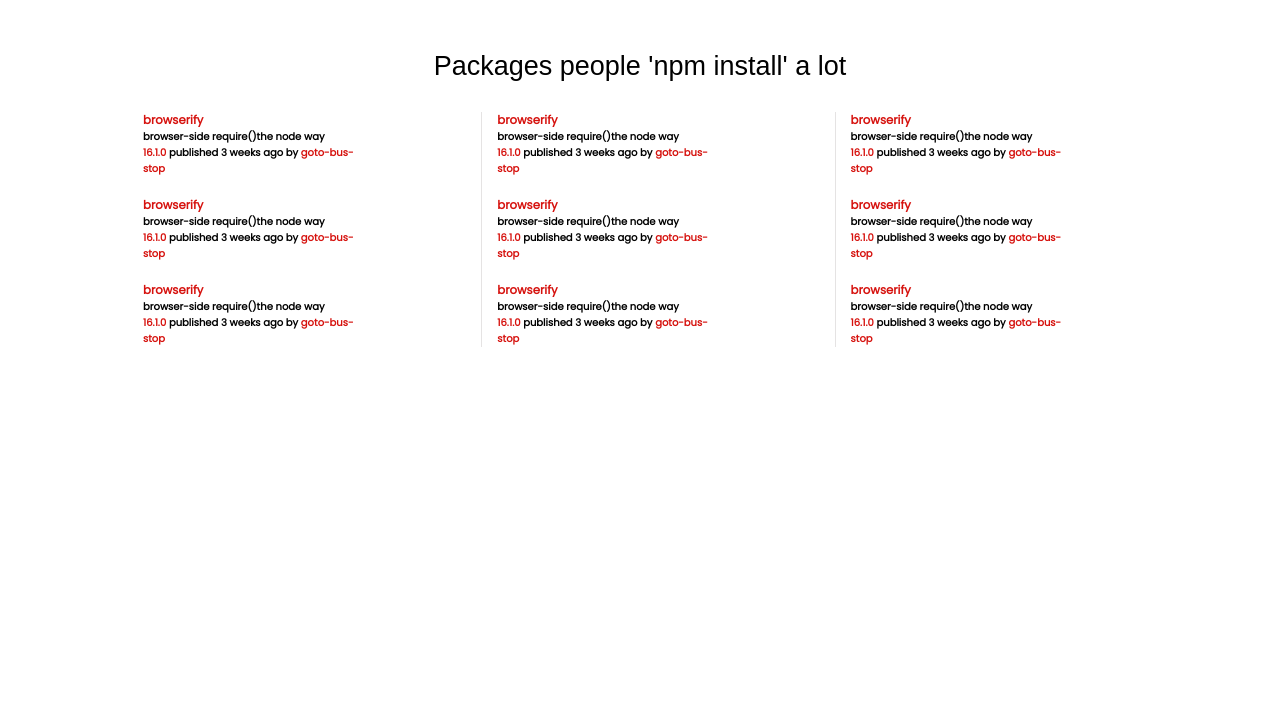
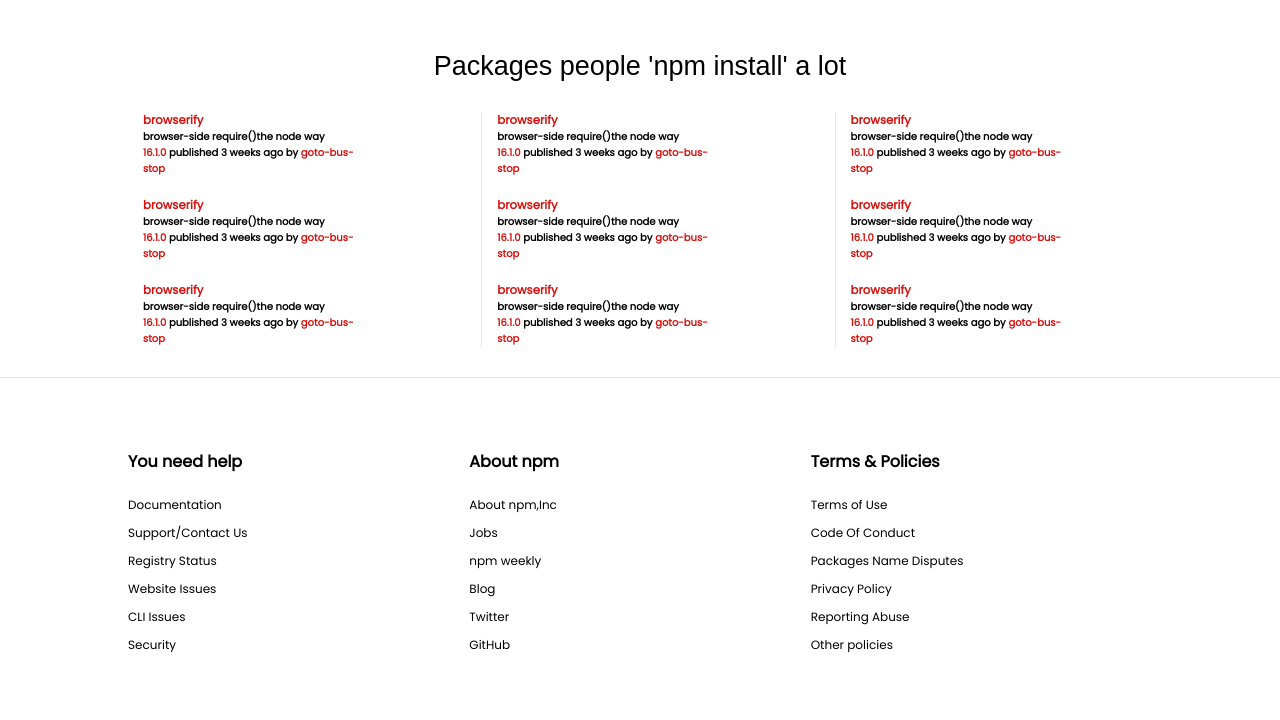
Before and after one commit to AhmedRamzyy/npm, a plain HTML site: page index.html in a window 1280 px wide. Shown: the part 3927-4647 px from the top of the page. Before the commit the page ends 4304 px from the top, so only its background shows below. Drawn offline with nearby package versions, Linux system fonts and the light colour scheme.

Commit message:
adding footer

```diff
--- a/_main.scss
+++ b/_main.scss
@@ -5,6 +5,7 @@
 @import "partials/grids";
 @import "partials/extend-classes";
 @import "components/button";
+@import "components/footer";
 @import "components/navbar";
 @import "components/priceplan";
 @import "components/headers";
--- /dev/null
+++ b/components/_footer.scss
@@ -0,0 +1,32 @@
+// desc: 'Contain footer styles'
+@import "partials/extend-classes";
+@import "partials/variables";
+
+footer{
+    padding: 50px 0;
+    .footer-row{
+        @extend %display-flex;
+        .npm-links{
+            width: 33.33333%;
+            font-family: $poppins;
+            h4{
+                font-size: 16px;
+            }
+            ul{
+                padding: 0;
+                li{
+                    margin-bottom: 10px;
+                    width: fit-content;
+                    font-size: 12px;
+                    a{
+                    color: $black;
+                    transition: $transition;
+                    &:hover{
+                        color: $hover-gray;
+                    }
+                }
+                }
+            }
+        }
+    }
+}
--- a/index.html
+++ b/index.html
@@ -350,7 +350,8 @@
 
                <div class="team-desc">
                   <h3>Get started with npm</h3>
-                  <p>The npm command-line tool is bundled with <span>Node.js</span>, if you have it installed, then you already have npm too. if not,go download <span>Node.js</span></p>
+                  <p>The npm command-line tool is bundled with <span>Node.js</span>, if you have it installed, then you
+                     already have npm too. if not,go download <span>Node.js</span></p>
                </div>
             </div>
 
@@ -361,7 +362,8 @@
 
                <div class="team-desc">
                   <h3>Get started with npm</h3>
-                     <p>The npm command-line tool is bundled with <span>Node.js</span>, if you have it installed, then you already have npm too. if not,go download <span>Node.js</span></p>
+                  <p>The npm command-line tool is bundled with <span>Node.js</span>, if you have it installed, then you
+                     already have npm too. if not,go download <span>Node.js</span></p>
                </div>
             </div>
 
@@ -372,7 +374,8 @@
 
                <div class="team-desc">
                   <h3>Get started with npm</h3>
-                        <p>The npm command-line tool is bundled with <span>Node.js</span>, if you have it installed, then you already have npm too. if not,go download <span>Node.js</span></p>
+                  <p>The npm command-line tool is bundled with <span>Node.js</span>, if you have it installed, then you
+                     already have npm too. if not,go download <span>Node.js</span></p>
                </div>
             </div>
          </div>
@@ -380,7 +383,7 @@
    </section>
 
    <!-- npm second packages -->
-   <section class="npm-packages">
+   <section class="npm-packages border-bottom">
       <div class="container">
          <div class="packages-header">
             <h2>Packages people 'npm install' a lot</h2>
@@ -477,6 +480,49 @@
       </div>
    </section>
 
+   <!-- footer -->
+   <footer>
+      <div class="container">
+         <div class="footer-row">
+            <div class="npm-links">
+               <h4>You need help</h4>
+               <ul>
+                  <li><a href="#">Documentation</a></li>
+                  <li><a href="#">Support/Contact Us</a></li>
+                  <li><a href="#">Registry Status</a></li>
+                  <li><a href="#">Website Issues</a></li>
+                  <li><a href="#">CLI Issues</a></li>
+                  <li><a href="#">Security</a></li>
+               </ul>
+            </div>
+
+            <div class="npm-links">
+               <h4>About npm</h4>
+               <ul>
+                  <li><a href="#">About npm,Inc</a></li>
+                  <li><a href="#">Jobs</a></li>
+                  <li><a href="#">npm weekly</a></li>
+                  <li><a href="#">Blog</a></li>
+                  <li><a href="#">Twitter</a></li>
+                  <li><a href="#">GitHub</a></li>
+               </ul>
+            </div>
+
+            <div class="npm-links">
+               <h4>Terms & Policies</h4>
+               <ul>
+                  <li><a href="#">Terms of Use</a></li>
+                  <li><a href="#">Code Of Conduct</a></li>
+                  <li><a href="#">Packages Name Disputes</a></li>
+                  <li><a href="#">Privacy Policy</a></li>
+                  <li><a href="#">Reporting Abuse</a></li>
+                  <li><a href="#">Other policies</a></li>
+               </ul>
+            </div>
+         </div>
+      </div>
+   </footer>
+
    <script src="https://code.jquery.com/jquery-1.12.4.min.js"></script>
    <script>
       $(function () {
```
Also changed, not shown: style.css, 1 other file. Lines whose indentation alone changed are shown as unchanged.
